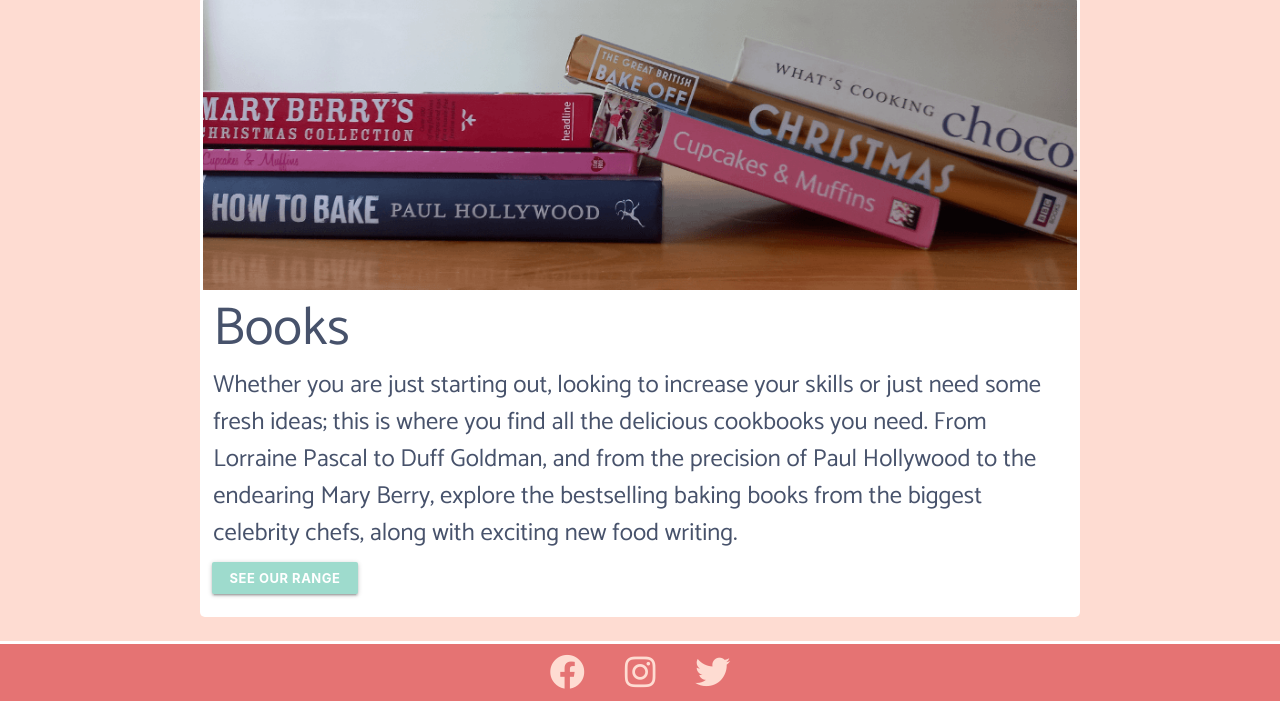
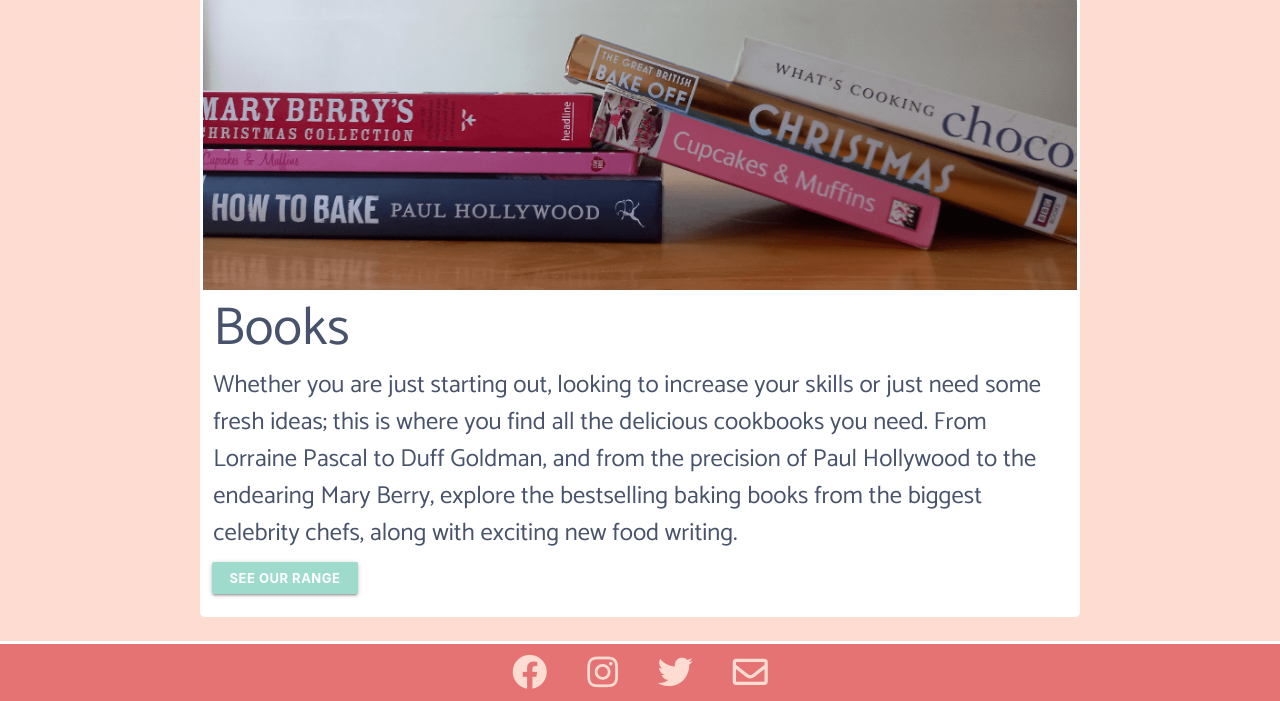
Before and after one commit to C-Undritz/Community-Treats, a Flask app: page /about in a window 1280 px wide. Shown: the part 2230-2931 px from the top of the page. Run offline with Flask 2, Linux system fonts and the light colour scheme; some libraries are stand-ins or nearby versions; some web fonts are replaced.

Commit message:
feat: added email icon to footer to link to contact form

```diff
--- a/templates/base.html
+++ b/templates/base.html
@@ -100,6 +100,12 @@
                     <span class="sr-only">Twitter</span>
                 </a>
             </div>
+            <div class="social-icon">
+                <a href="{{ url_for('contact') }}" rel="noopener">
+                    <i class="far fa-envelope" aria-hidden="true"></i>
+                    <span class="sr-only">Twitter</span>
+                </a>
+            </div>
         </div>
     </footer>
 
```
